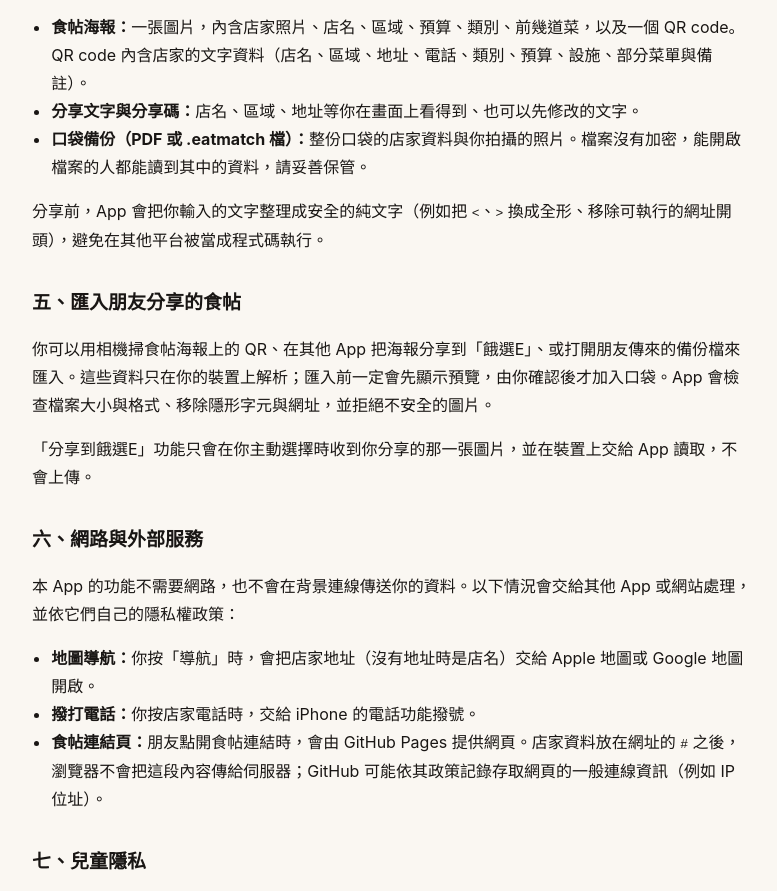
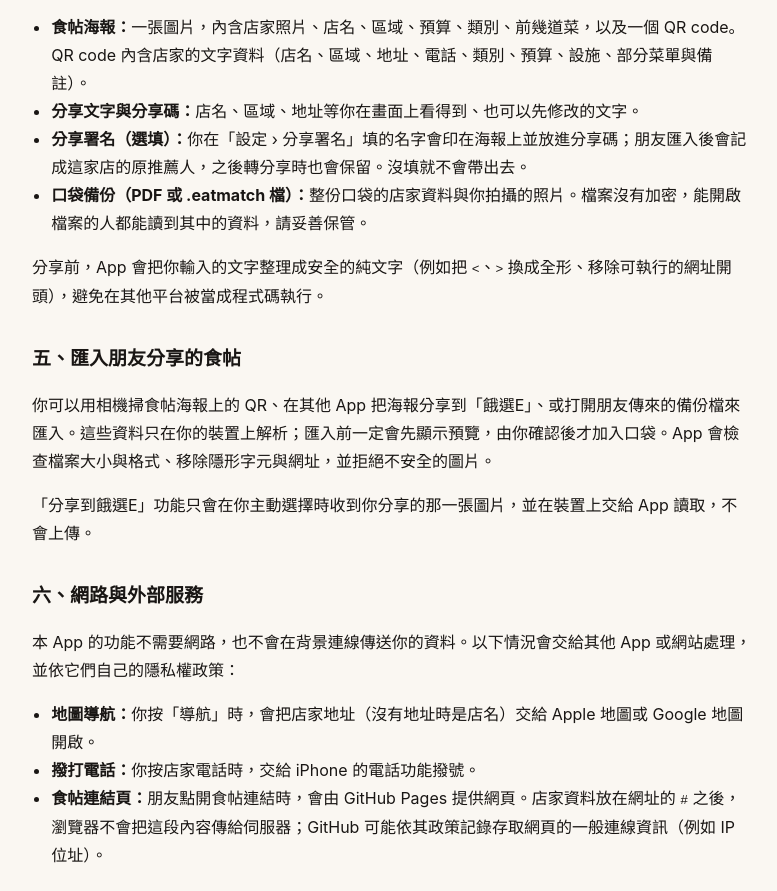
Before and after one commit to vamrebirth-sudo/vamrebirth-sudo.github.io, a plain HTML site: page eatmatch/privacy.html in a window 1280 px wide. Shown: the part 1404-2295 px from the top of the page, without its empty margins (248-1025 px from the left). Drawn offline with Linux system fonts and the light colour scheme.

Commit message:
privacy: mention the optional share signature

```diff
--- a/eatmatch/privacy.html
+++ b/eatmatch/privacy.html
@@ -53,6 +53,7 @@
 <ul>
   <li><strong>食帖海報：</strong>一張圖片，內含店家照片、店名、區域、預算、類別、前幾道菜，以及一個 QR code。QR code 內含店家的文字資料（店名、區域、地址、電話、類別、預算、設施、部分菜單與備註）。</li>
   <li><strong>分享文字與分享碼：</strong>店名、區域、地址等你在畫面上看得到、也可以先修改的文字。</li>
+  <li><strong>分享署名（選填）：</strong>你在「設定 › 分享署名」填的名字會印在海報上並放進分享碼；朋友匯入後會記成這家店的原推薦人，之後轉分享時也會保留。沒填就不會帶出去。</li>
   <li><strong>口袋備份（PDF 或 .eatmatch 檔）：</strong>整份口袋的店家資料與你拍攝的照片。檔案沒有加密，能開啟檔案的人都能讀到其中的資料，請妥善保管。</li>
 </ul>
 <p>分享前，App 會把你輸入的文字整理成安全的純文字（例如把 <code>&lt;</code>、<code>&gt;</code> 換成全形、移除可執行的網址開頭），避免在其他平台被當成程式碼執行。</p>
```
